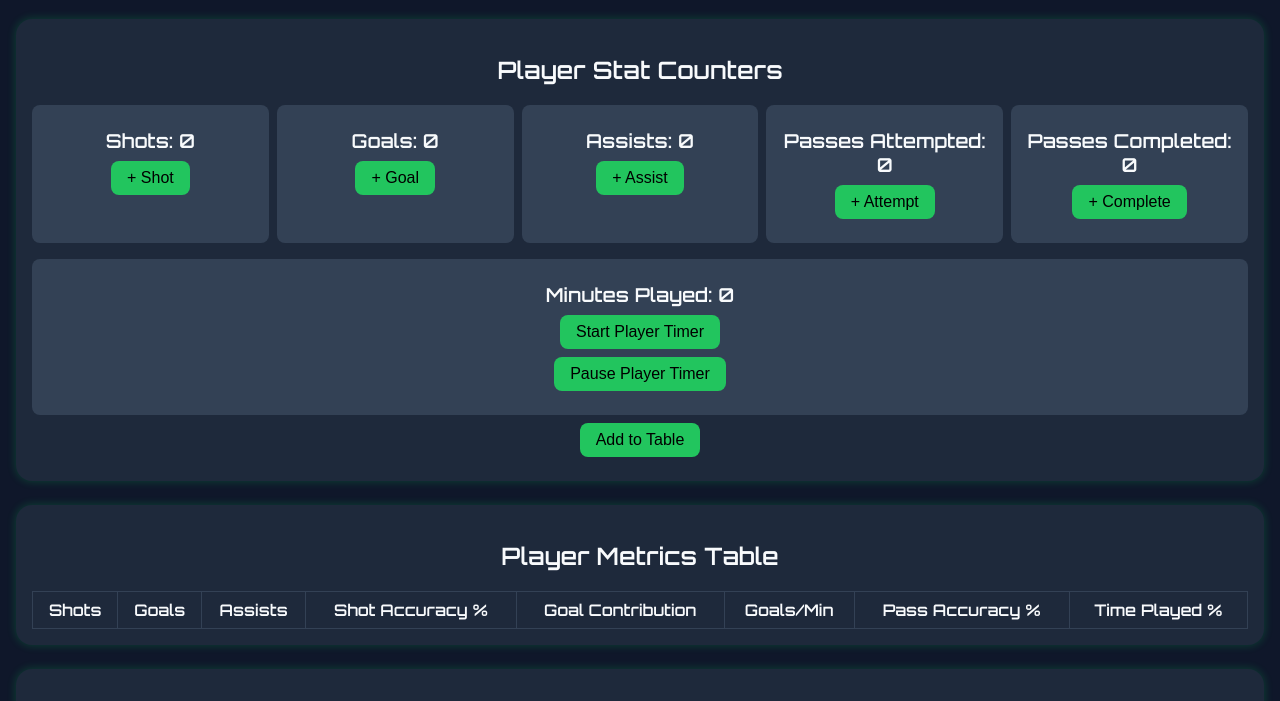
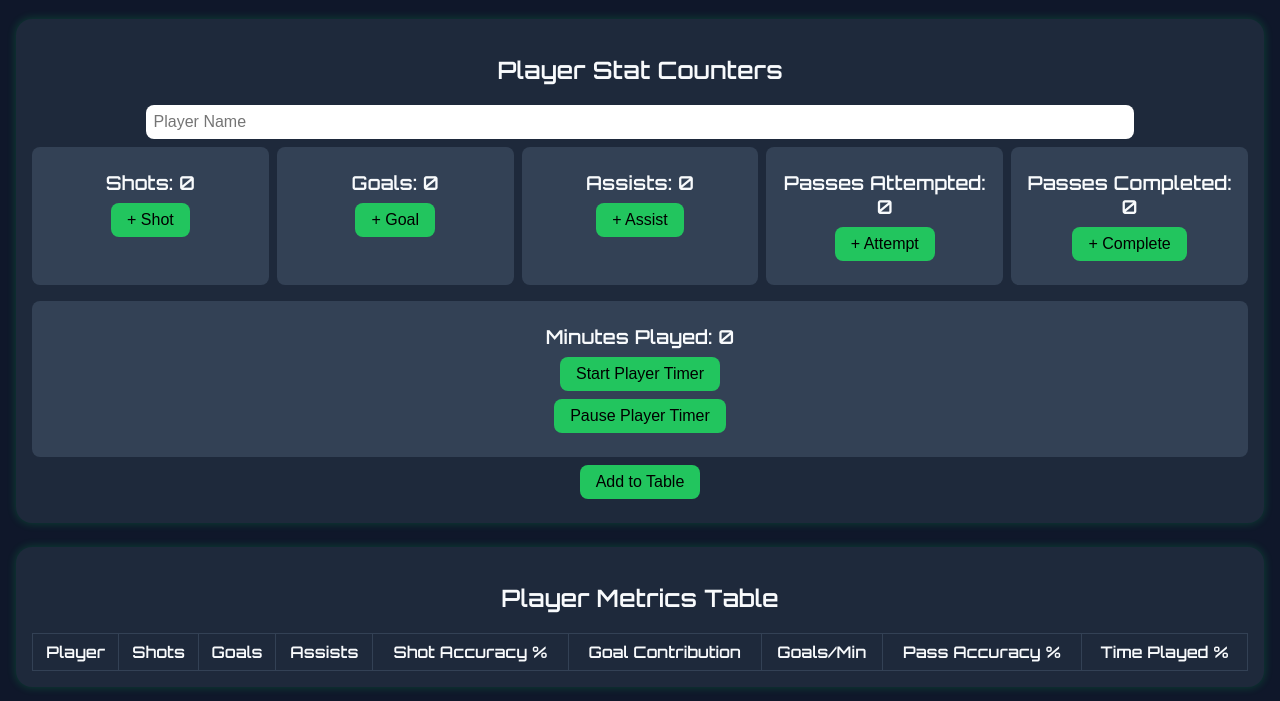
Before and after one commit to cjflowers05/soccer_tracker, a plain HTML site: page index.html in a window 1280 px wide. Shown: the part 80-781 px from the top of the page. Drawn offline with Linux system fonts and the light colour scheme.

Commit message:
Update index.html

```diff
--- a/index.html
+++ b/index.html
@@ -23,10 +23,16 @@
       margin-bottom: 1.5rem;
       box-shadow: 0 0 10px rgba(0,255,100,0.2);
     }
-    label, button {
+    label, button, input {
       display: block;
       margin: 0.5rem auto;
       font-size: 1rem;
+    }
+    input {
+      padding: 0.5rem;
+      border-radius: 0.5rem;
+      border: none;
+      width: 80%;
     }
     .stat-buttons {
       display: grid;
@@ -74,6 +80,7 @@
 
   <div class="section">
     <h2>Player Stat Counters</h2>
+    <input type="text" id="playerName" placeholder="Player Name" />
     <div class="stat-buttons">
       <div class="stat-counter"><span id="shots">Shots: 0</span><button onclick="increment('shots')">+ Shot</button></div>
       <div class="stat-counter"><span id="goals">Goals: 0</span><button onclick="increment('goals')">+ Goal</button></div>
@@ -94,7 +101,7 @@
     <table id="statsTable">
       <thead>
         <tr>
-          <th>Shots</th><th>Goals</th><th>Assists</th><th>Shot Accuracy %</th><th>Goal Contribution</th><th>Goals/Min</th><th>Pass Accuracy %</th><th>Time Played %</th>
+          <th>Player</th><th>Shots</th><th>Goals</th><th>Assists</th><th>Shot Accuracy %</th><th>Goal Contribution</th><th>Goals/Min</th><th>Pass Accuracy %</th><th>Time Played %</th>
         </tr>
       </thead>
       <tbody></tbody>
@@ -121,7 +128,7 @@
     let counters = {
       shots: 0, goals: 0, assists: 0, passesAttempted: 0, passesCompleted: 0, minutesPlayed: 0
     };
-    let playerTimer, gameTimer, gameSeconds = 40 * 60, playingSeconds = 0;
+    let playerTimer, gameTimer, gameSeconds = 40 * 60;
     let wins = 0, losses = 0, draws = 0;
 
     function increment(stat) {
@@ -143,6 +150,7 @@
     }
 
     function addStatRow() {
+      const playerName = document.getElementById("playerName").value || "Unnamed";
       const {shots, goals, assists, passesAttempted, passesCompleted, minutesPlayed} = counters;
       const shotAcc = shots > 0 ? ((goals / shots) * 100).toFixed(1) : "0";
       const goalContrib = goals + assists;
@@ -150,7 +158,7 @@
       const passAcc = passesAttempted > 0 ? ((passesCompleted / passesAttempted) * 100).toFixed(1) : "0";
       const timePlayedPct = 80 > 0 ? ((minutesPlayed / 80) * 100).toFixed(1) : "0";
 
-      const row = `<tr><td>${shots}</td><td>${goals}</td><td>${assists}</td><td>${shotAcc}%</td><td>${goalContrib}</td><td>${goalsPerMin}</td><td>${passAcc}%</td><td>${timePlayedPct}%</td></tr>`;
+      const row = `<tr><td>${playerName}</td><td>${shots}</td><td>${goals}</td><td>${assists}</td><td>${shotAcc}%</td><td>${goalContrib}</td><td>${goalsPerMin}</td><td>${passAcc}%</td><td>${timePlayedPct}%</td></tr>`;
       document.querySelector("#statsTable tbody").insertAdjacentHTML("beforeend", row);
     }
 
```
